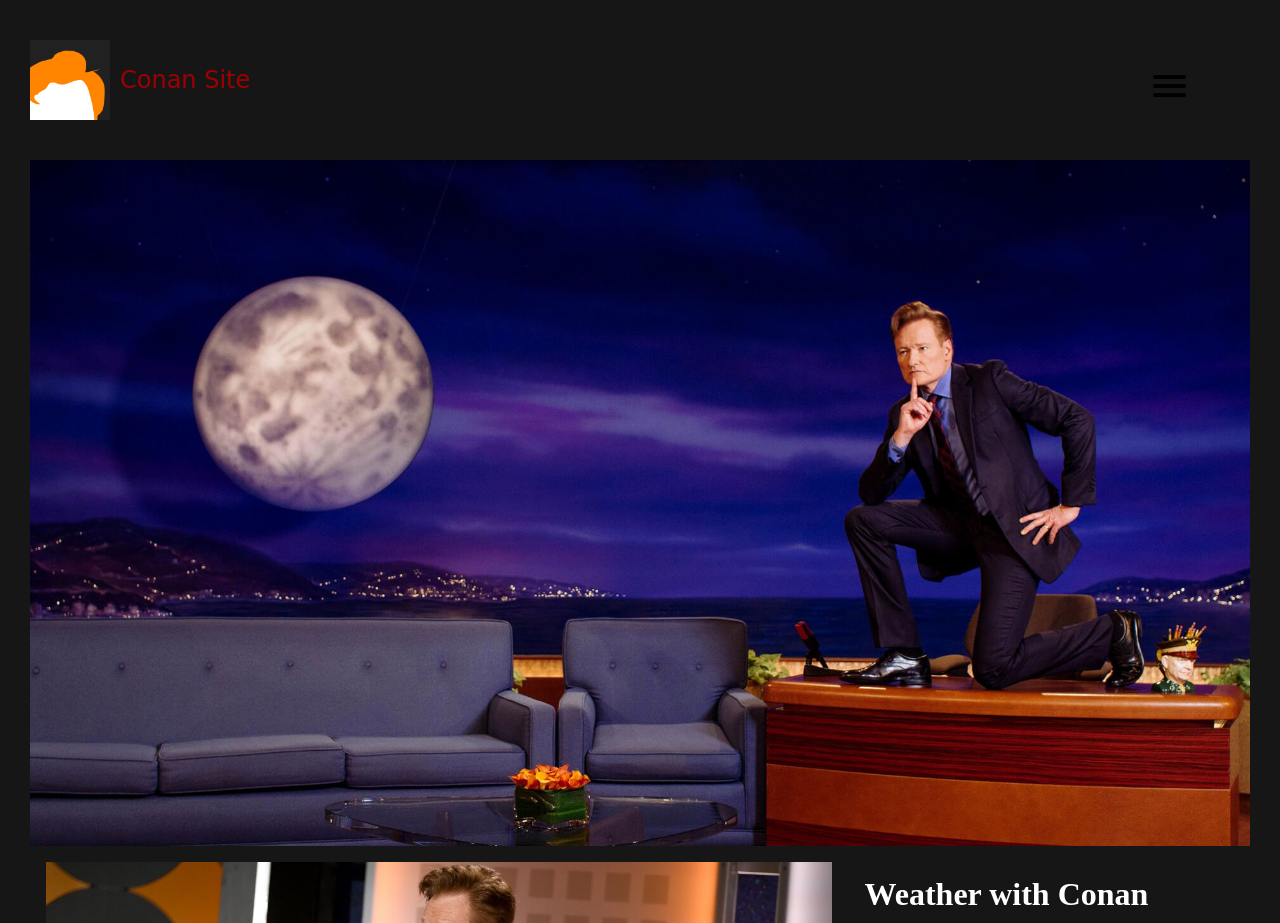
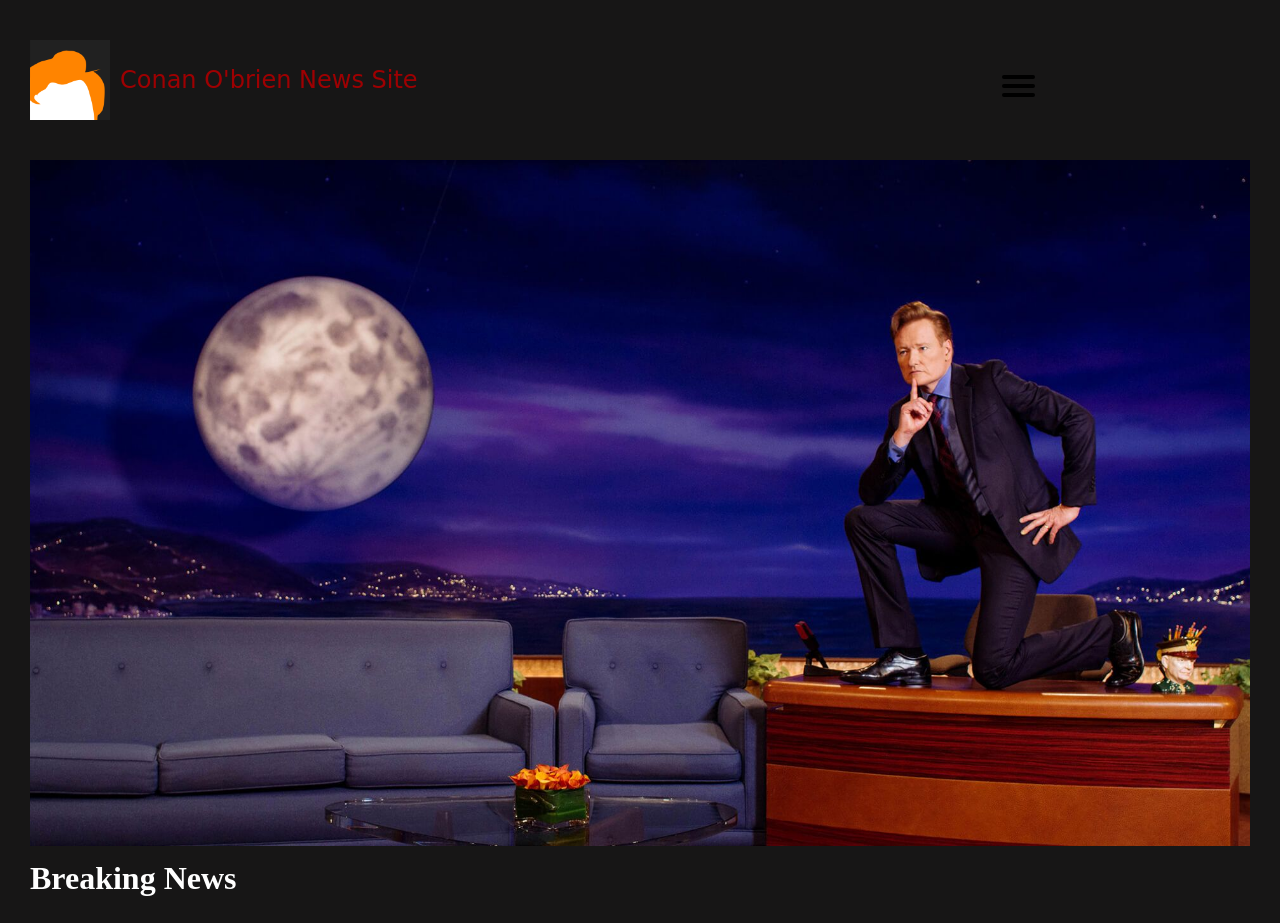
Before and after one commit to kaidawe/NewsArticle, a plain HTML site: page index.html in a window 1280 px wide. Shown: the top 923 px of the page. Drawn offline with Linux system fonts and the light colour scheme.

Commit message:
splash section

```diff
--- a/index.html
+++ b/index.html
@@ -3,7 +3,7 @@
 
   <head>
     <meta name="viewport" content="width=device-width, initial-scale=1" />
-    <title>News Website</title>
+    <title>Conan O'Brien News Website</title>
     <link rel="stylesheet" href="/styles/styles.css" />
   </head>
 
@@ -11,7 +11,7 @@
     <div class="wrapper">
     <header>
         <a class="logo" href="#0"><img src="images/conan-logo.png" alt="Conan hair"/></a>
-        <h1><a href="#0">Conan Site</a></h1>
+        <h1><a href="#0">Conan O'brien News Site</a></h1>
 
         <div id="menuToggle">
             <input type="checkbox" />
@@ -22,8 +22,8 @@
           <nav id="main-nav" class="nav-test">
             <ul>
               <li><a href="#0">Home</a></li>
-              <li><a href="#0">Space</a></li>
-              <li><a href="#0">Worlds</a></li>
+              <li><a href="#0">What did Conan do today?</a></li>
+              <li><a href="#0">Conan Updates</a></li>
             </ul>
           </nav>
 
@@ -36,11 +36,14 @@
     </div>
 
     <main>
+        <section class="splash-section">
+            <h2>Breaking News</h2>
+        </section>
       <section class="main-content">
-
         <article class="article1">
           <img src="images/huh.jpg" alt="News Image 1" class="thumbnail">
           <h1>Conan Tweets something</h1>
+          <h4></h4>
           <p>News article text goes here...</p>
         </article>
 
--- a/styles/styles.css
+++ b/styles/styles.css
@@ -194,8 +194,9 @@ header {
     color: blue;
 	}
 
-
+    /* if screen is larger than 700px wide, the following will change: */
 @media(min-width: 700px) {
+    /* hamburger will be hidden */
     input[type="checkbox"] {
         display: none;
     }
```
